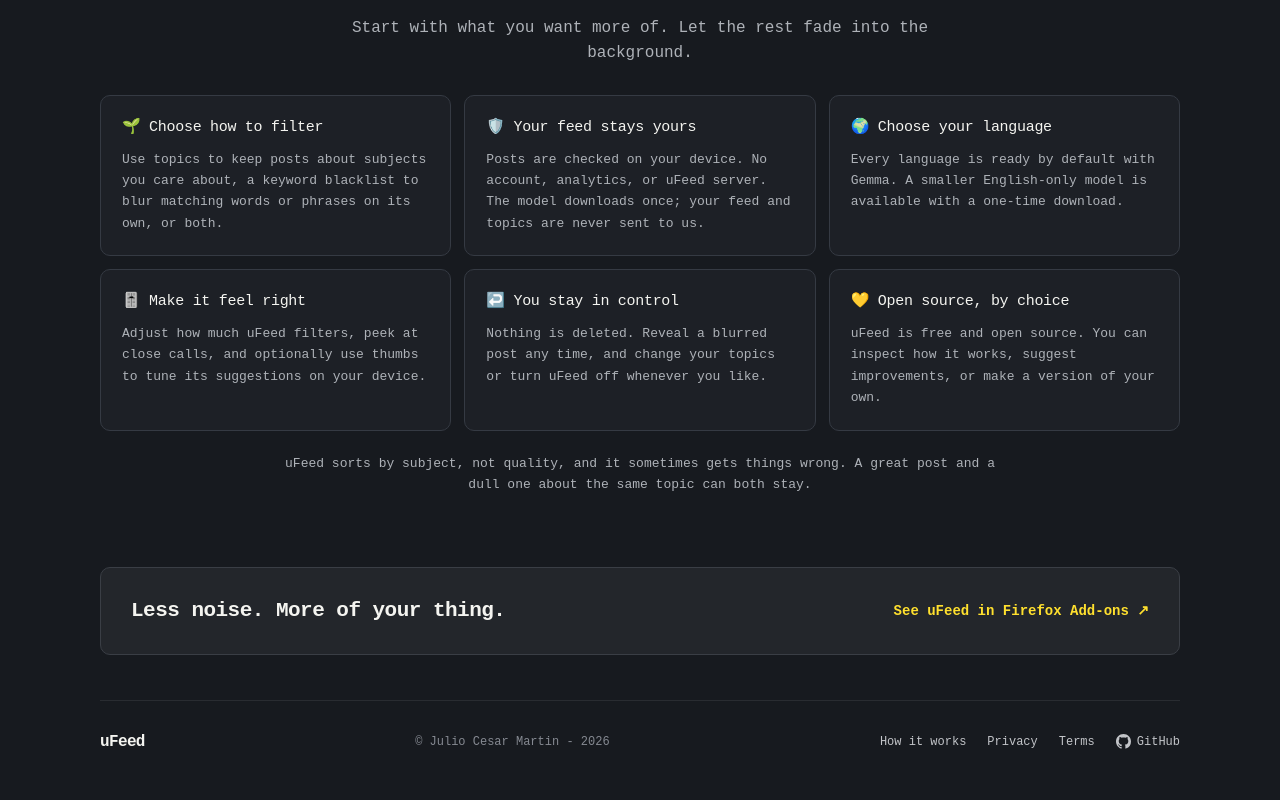
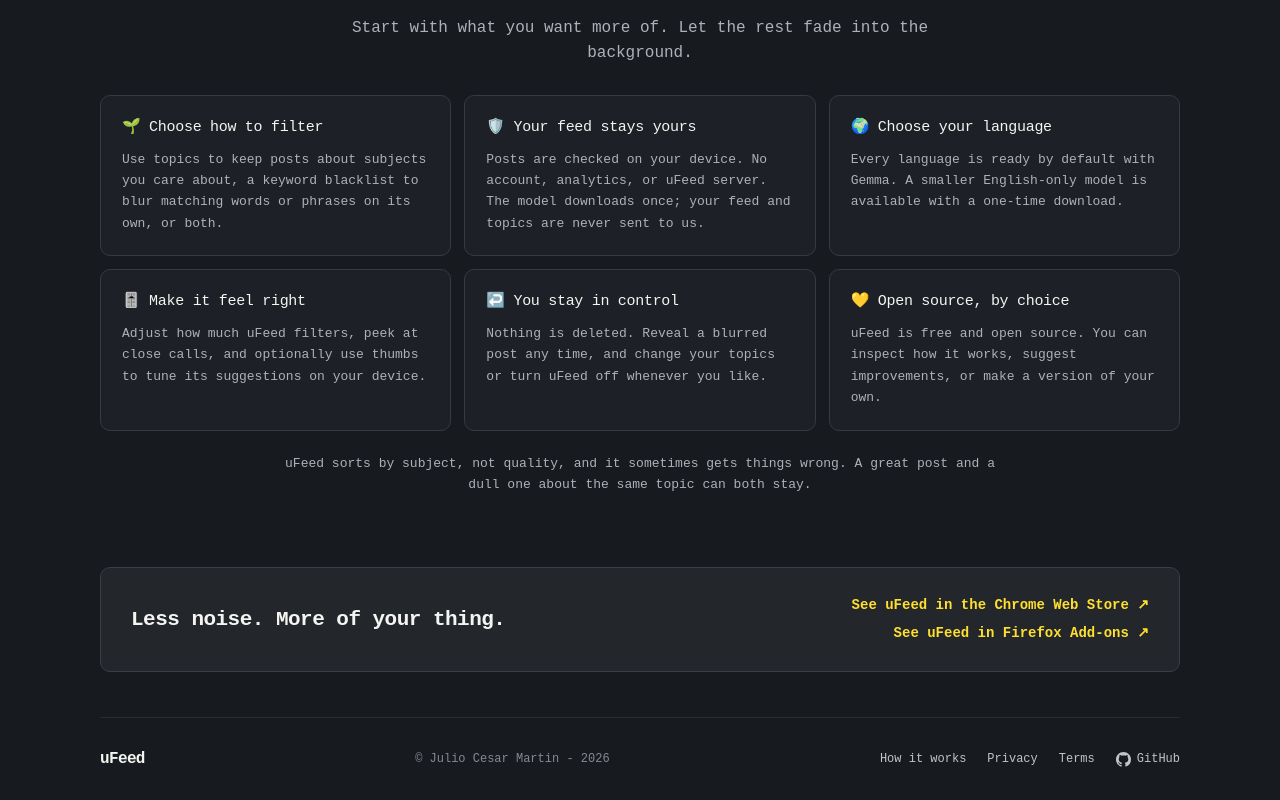
Before and after one commit to dephelion/ufeed, a Next.js app in the folder site/: page /en/ in a window 1280 px wide. Shown: the part 1092-1892 px from the top of the page. Built offline with nearby package versions, Linux system fonts and the light colour scheme.

Commit message:
feat(site): add browser store links to closing card

```diff
--- a/site/app/[locale]/page.tsx
+++ b/site/app/[locale]/page.tsx
@@ -172,9 +172,14 @@
 
       <section className="closing wrap">
         <p>{t('home.closing')}</p>
-        <a href={FIREFOX_STORE_URL} target="_blank" rel="noopener noreferrer">
-          {t('home.store')} <span>↗</span>
-        </a>
+        <div className="closing-links">
+          <a href={CHROME_STORE_URL} target="_blank" rel="noopener noreferrer">
+            {t('home.chromeStore')} <span>↗</span>
+          </a>
+          <a href={FIREFOX_STORE_URL} target="_blank" rel="noopener noreferrer">
+            {t('home.store')} <span>↗</span>
+          </a>
+        </div>
       </section>
     </main>
   );
--- a/site/app/globals.css
+++ b/site/app/globals.css
@@ -557,7 +557,13 @@
   font-weight: 700;
   letter-spacing: -0.025em;
 }
-.closing a {
+.closing-links {
+  display: flex;
+  flex-direction: column;
+  align-items: flex-end;
+  gap: 7px;
+}
+.closing-links a {
   color: var(--yellow);
   font-size: 14px;
   font-weight: 700;
@@ -815,6 +821,9 @@
     gap: 15px;
     padding: 22px;
   }
+  .closing-links {
+    align-items: flex-start;
+  }
   .footer {
     padding-block: 20px;
     flex-wrap: wrap;
--- a/site/app/i18n/de.json
+++ b/site/app/i18n/de.json
@@ -97,6 +97,7 @@
     ],
     "qualityNote": "uFeed sortiert nach Themen, nicht nach Qualität, und kann sich irren. Ein großartiger und ein langweiliger Beitrag zum selben Thema können beide sichtbar bleiben.",
     "closing": "Weniger Rauschen. Mehr von deinem Ding.",
+    "chromeStore": "uFeed im Chrome Web Store ansehen",
     "store": "uFeed bei Firefox Add-ons ansehen"
   },
   "how": {
--- a/site/app/i18n/en.json
+++ b/site/app/i18n/en.json
@@ -97,6 +97,7 @@
     ],
     "qualityNote": "uFeed sorts by subject, not quality, and it sometimes gets things wrong. A great post and a dull one about the same topic can both stay.",
     "closing": "Less noise. More of your thing.",
+    "chromeStore": "See uFeed in the Chrome Web Store",
     "store": "See uFeed in Firefox Add-ons"
   },
   "how": {
--- a/site/app/i18n/es.json
+++ b/site/app/i18n/es.json
@@ -97,6 +97,7 @@
     ],
     "qualityNote": "uFeed clasifica por tema, no por calidad, y a veces se equivoca. Una publicación excelente y otra aburrida sobre el mismo tema pueden quedar visibles.",
     "closing": "Menos ruido. Más de lo que te gusta.",
+    "chromeStore": "Descubre uFeed en Chrome Web Store",
     "store": "Descubre uFeed en Firefox Add-ons"
   },
   "how": {
--- a/site/app/i18n/fr.json
+++ b/site/app/i18n/fr.json
@@ -97,6 +97,7 @@
     ],
     "qualityNote": "uFeed classe les sujets, pas la qualité, et peut se tromper. Une excellente publication et une autre sans intérêt sur le même sujet peuvent toutes deux rester visibles.",
     "closing": "Moins de bruit. Plus de ce qui vous plaît.",
+    "chromeStore": "Retrouvez uFeed sur le Chrome Web Store",
     "store": "Retrouvez uFeed sur Firefox Add-ons"
   },
   "how": {
--- a/site/app/i18n/ja.json
+++ b/site/app/i18n/ja.json
@@ -97,6 +97,7 @@
     ],
     "qualityNote": "uFeed が分類するのは話題であり、投稿の質ではありません。判定を誤ることもあります。同じ話題の素晴らしい投稿と退屈な投稿が、どちらも残る場合があります。",
     "closing": "ノイズを減らして、好きなものを。",
+    "chromeStore": "Chrome ウェブストアで uFeed を見る",
     "store": "Firefox Add-ons で uFeed を見る"
   },
   "how": {
--- a/site/app/i18n/pt-BR.json
+++ b/site/app/i18n/pt-BR.json
@@ -97,6 +97,7 @@
     ],
     "qualityNote": "O uFeed organiza por assunto, não por qualidade, e às vezes erra. Uma publicação ótima e outra sem graça sobre o mesmo tema podem continuar visíveis.",
     "closing": "Menos ruído. Mais do que você gosta.",
+    "chromeStore": "Veja o uFeed na Chrome Web Store",
     "store": "Veja o uFeed no Firefox Add-ons"
   },
   "how": {
--- a/site/app/i18n/zh-CN.json
+++ b/site/app/i18n/zh-CN.json
@@ -91,6 +91,7 @@
     ],
     "qualityNote": "uFeed 按主题而非质量分类，有时也会判断错误。同一主题下，精彩的帖子和乏味的帖子都可能保留下来。",
     "closing": "少些干扰，多看所爱。",
+    "chromeStore": "前往 Chrome 应用商店查看 uFeed",
     "store": "前往 Firefox 附加组件查看 uFeed"
   },
   "how": {
--- a/site/app/i18n/zh-TW.json
+++ b/site/app/i18n/zh-TW.json
@@ -94,6 +94,7 @@
     ],
     "qualityNote": "uFeed 依主題而非品質分類，有時也會判斷錯誤。同一主題下，精彩的貼文和乏味的貼文都可能保留下來。",
     "closing": "少些干擾，多看所愛。",
+    "chromeStore": "前往 Chrome 線上應用程式商店查看 uFeed",
     "store": "前往 Firefox 附加元件查看 uFeed"
   },
   "how": {
```
